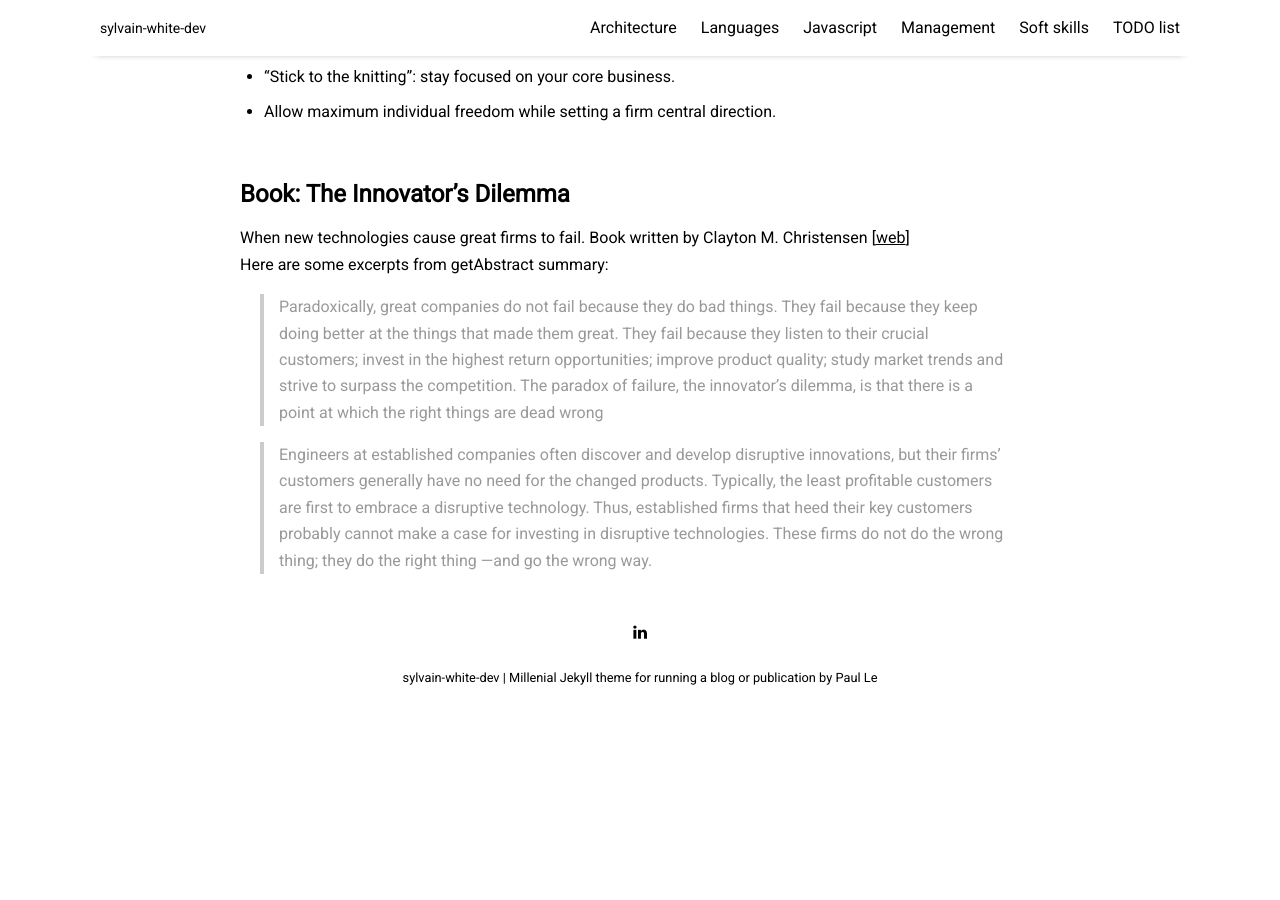
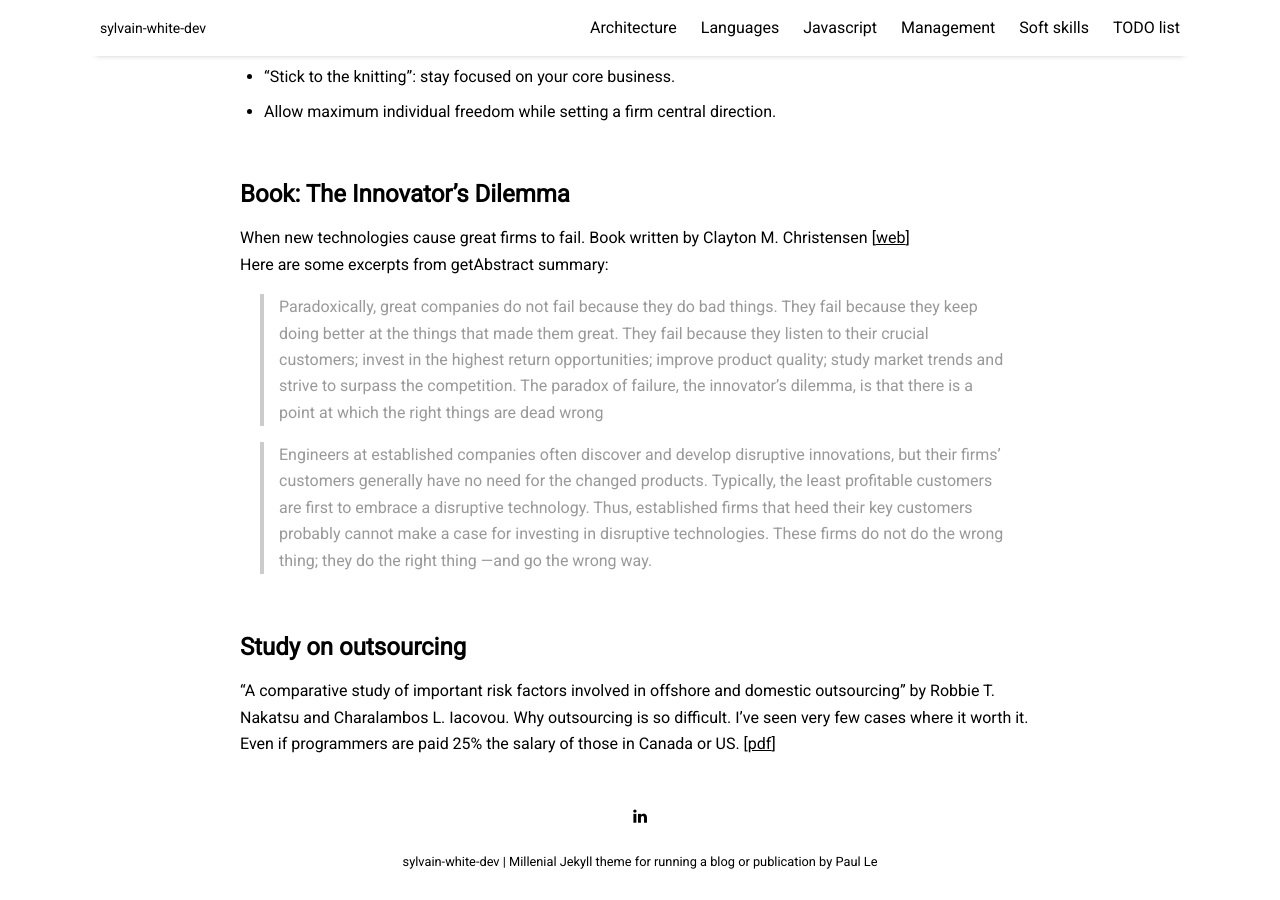
Before and after one commit to sylvainwhite/sylvain-white-dev, a Jekyll site: the page built from pages/management.md, in a window 1280 px wide and 900 px high, scrolled down 7649 px. Built offline with Jekyll 4.4.1, drawn with Linux system fonts in a browser that asks for light colours; nearby versions of some CDN libraries; before the commit the page ends 8365 px from its top, so only the background shows below that.

Commit message:
update management page

```diff
--- a/pages/management.md
+++ b/pages/management.md
@@ -272,3 +272,10 @@
 firms that heed their key customers probably cannot make a case for investing in
 disruptive technologies. These firms do not do the wrong thing; they do the right thing
 —and go the wrong way.
+
+<br/>
+
+## Study on outsourcing
+
+"A comparative study of important risk factors involved in offshore and domestic outsourcing" by Robbie T. Nakatsu and Charalambos L. Iacovou. Why outsourcing is so difficult. I've seen very few cases where it worth it. Even if programmers are paid 25% the salary of those in Canada or US.
+[[pdf]({{ site.github.url }}/resources/comparisonStudyOutsourcing-protected.pdf){:target="_blank"}]
```
Also changed, not shown: 1 other file.
